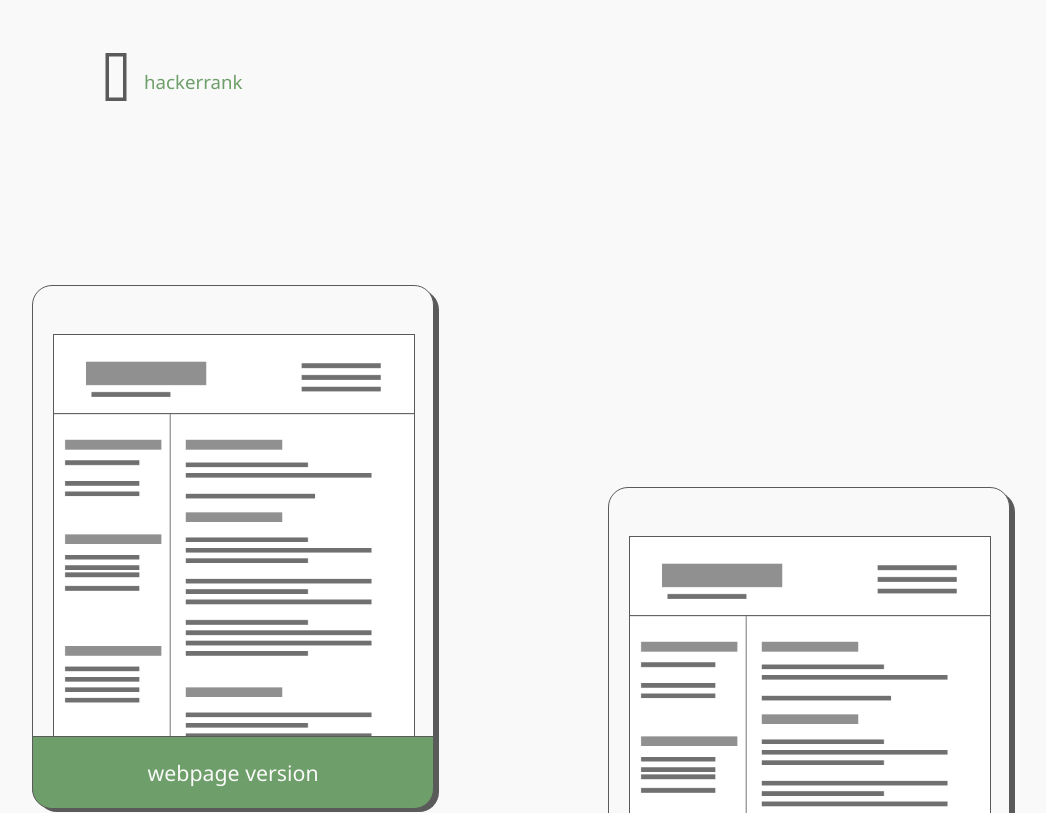
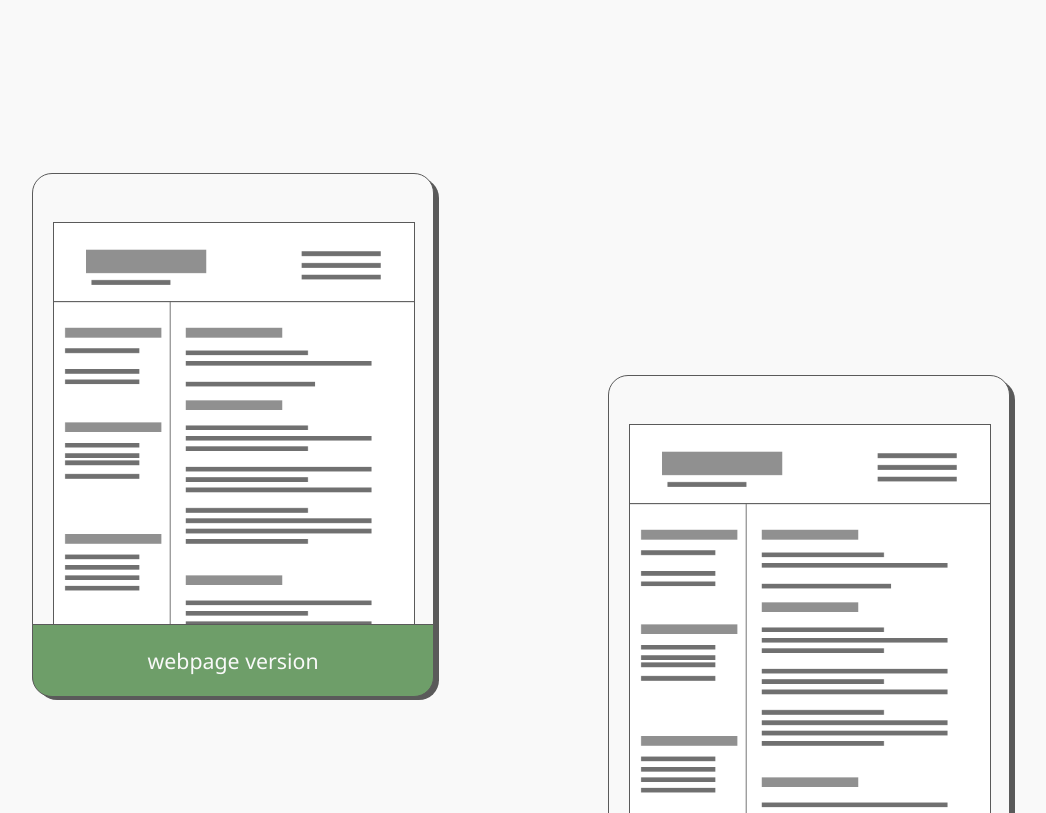
Before and after one commit to sarahlikesiron/sarahlikesiron.github.io, a plain HTML site: page index.html in a window 1280 px wide. Shown: the part 1352-2165 px from the top of the page, without its empty margins (160-1206 px from the left). Drawn offline with Linux system fonts and the light colour scheme.

Commit message:
removed hackerrank from index page, will update with link and icon later

```diff
--- a/index.html
+++ b/index.html
@@ -54,10 +54,6 @@
             <div class="icon">
                 <a href="https://www.github.com/sarahlikesiron"><i class="fa" style="font-size:42pt;">&#xf092;</i>github</a>
                 <span class="icontext">sarahlikesiron</span>
-            </div>
-            <div class="icon">
-                <a href="index.html"><i class="fa" style="font-size:42pt;">&#xf5f7;</i>hackerrank</a>
-                <span class="icontext">sli8695</span>
             </div>
         </div>
     </div>
```
